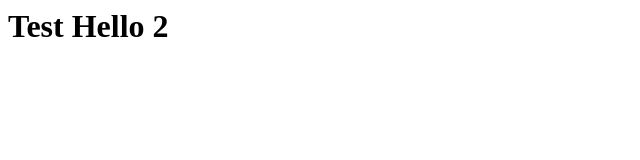
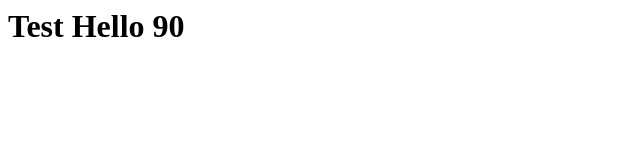
Before and after one commit to Valentina-Kipel/Chart-Space, a plain HTML site: page index.html in a window 1280 px wide. Shown: the full height of the page, 0-640 px from the left. Drawn offline with Linux system fonts and the light colour scheme.

Commit message:
Test commit

```diff
--- a/index.html
+++ b/index.html
@@ -1,3 +1,3 @@
 <html>
-    <h1>Test Hello 2</h1>
+    <h1>Test Hello 90</h1>
 </html>
```
